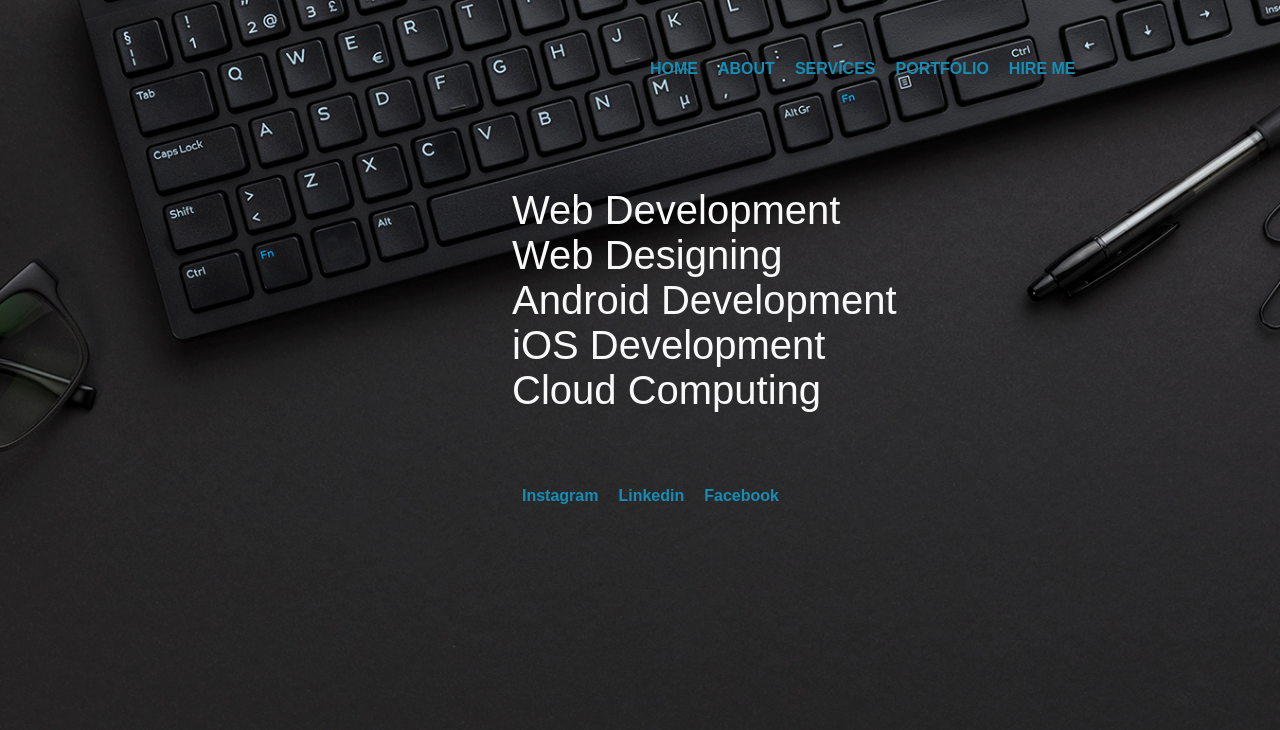
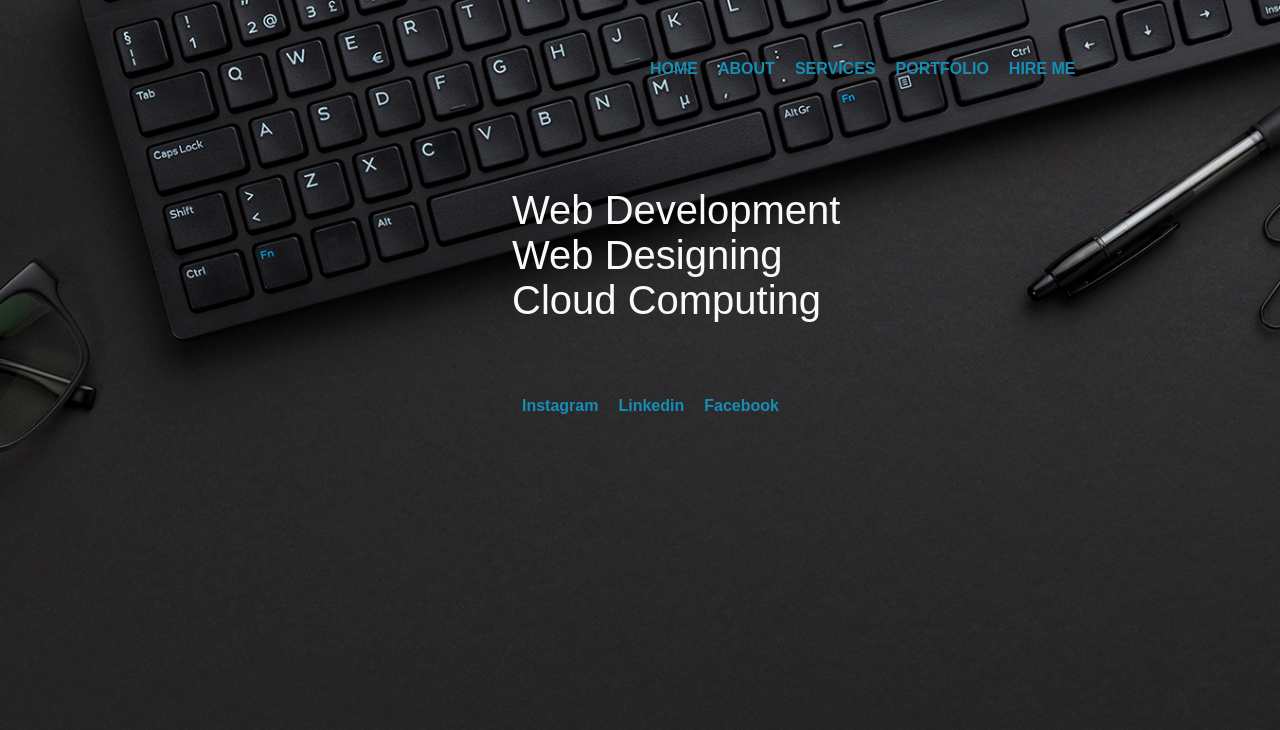
Before and after one commit to Ivleen1511/ivleenportfolio.github.io, a plain HTML site: page service.html in a window 1280 px wide. Shown: the top 730 px of the page. Drawn offline with Linux system fonts and the light colour scheme.

Commit message:
Update service.html

```diff
--- a/service.html
+++ b/service.html
@@ -30,8 +30,7 @@
             <p>
             <li>Web Development</li><br>
             <li> Web Designing</li><br>
-            <li> Android Development</li><br>
-            <li> iOS Development</li><br>
+
             <li> Cloud Computing</li><br>
             </p>
         </ul>
```
